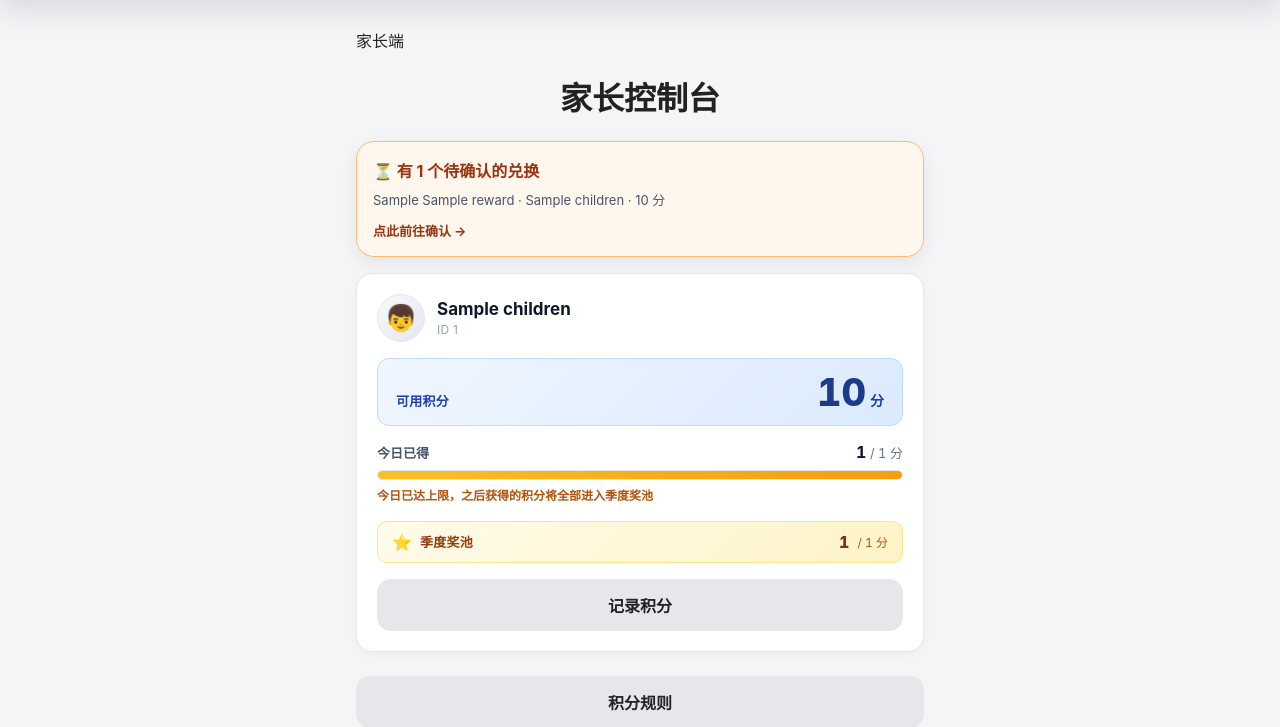
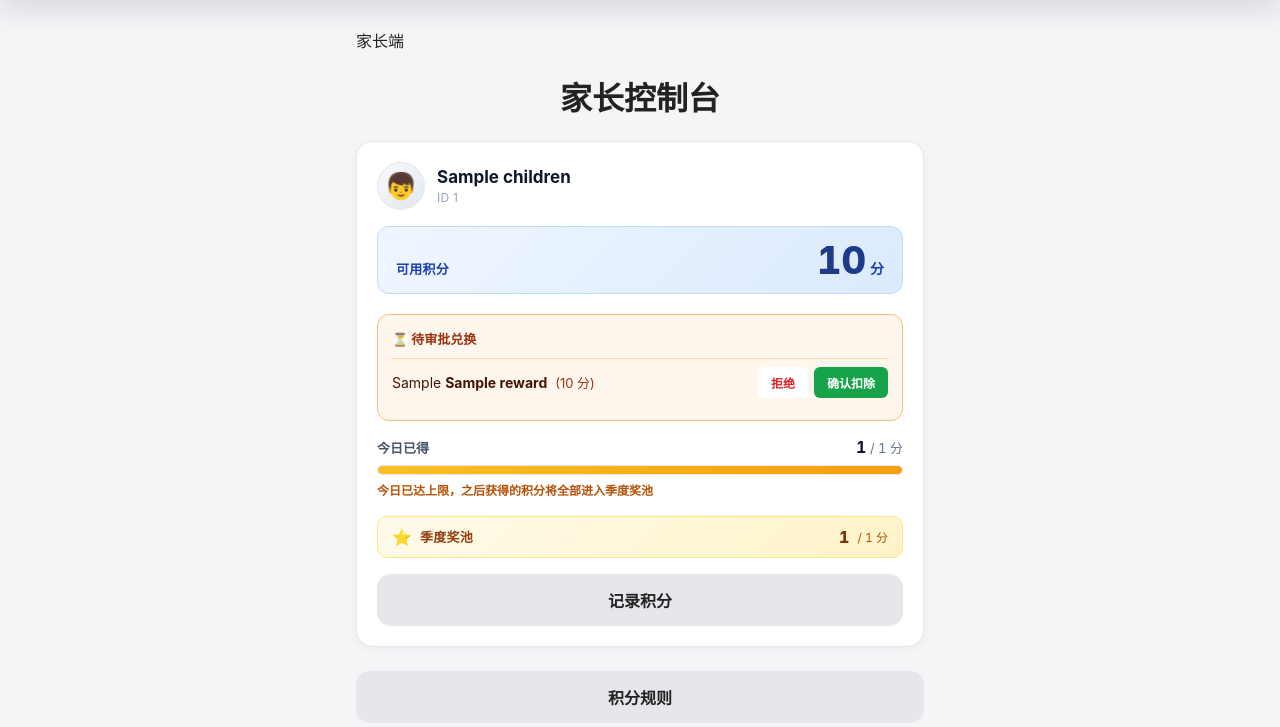
Before and after one commit to liuyivera/kids-reward-center, a PHP site: page /parent-dashboard.php in a window 1280 px wide. Shown: the part 63-790 px from the top of the page. Run offline with PHP 8.4, Linux system fonts and the light colour scheme; the visitor is signed in with stand-in values (Sample User, id 1); tables that the repository leaves empty hold one stand-in row (values such as "Sample post").

Commit message:
feat(dashboard): 将兑换审批直接嵌入孩子卡片，支持在控制台一键审批；彻底废弃独立审批页

```diff
--- a/parent-dashboard.php
+++ b/parent-dashboard.php
@@ -9,6 +9,11 @@ if ($familyId === null) {
 }
 
 $notice = '';
+if (isset($_GET['approved'])) {
+    $notice = '✅ 兑换已确认，积分已扣除。';
+} elseif (isset($_GET['rejected'])) {
+    $notice = '❌ 兑换已拒绝。';
+}
 
 if ($_SERVER['REQUEST_METHOD'] === 'POST') {
     verifyCsrf();
@@ -153,9 +158,9 @@ $childrenStmt = db()->prepare('SELECT * FROM children WHERE family_id = ? ORDER
 $childrenStmt->execute([$familyId]);
 $children = $childrenStmt->fetchAll();
 
-// 待审批（原代码定义了但从未 execute，现已修复）
+// 获取当前家庭所有待审批的兑换，并按 child_id 分组
 $pendingStmt = db()->prepare(
-    'SELECT rd.id, rd.cost, r.title, r.emoji, c.name AS child_name, c.id AS child_id
+    'SELECT rd.id, rd.cost, r.title, r.emoji, rd.child_id
      FROM redemptions rd
      JOIN rewards r ON r.id = rd.reward_id
      JOIN children c ON c.id = rd.child_id
@@ -165,7 +170,11 @@ $pendingStmt = db()->prepare(
 $pendingStmt->execute([$familyId]);
 $allPending = $pendingStmt->fetchAll();
 
-// 按位置循环分配 emoji，不再硬编码 child id
+$pendingByChild = [];
+foreach ($allPending as $p) {
+    $pendingByChild[(int)$p['child_id']][] = $p;
+}
+
 $emojiPool = ['👦', '👧', '🧒', '👶', '🐻', '🦊', '🐯', '🐼', '🐨', '🦁', '🐰', '🐷'];
 $childEmoji = [];
 foreach ($children as $i => $child) {
@@ -180,7 +189,6 @@ foreach ($children as $i => $child) {
   <title>家长控制台</title>
   <link rel="stylesheet" href="assets/style.css">
   <style>
-    /* ===== 家长控制台 - 孩子卡片 ===== */
     .dashboard-grid {
       display: grid;
       gap: 16px;
@@ -240,7 +248,6 @@ foreach ($children as $i => $child) {
       letter-spacing: 0.02em;
     }
 
-    /* 可用积分 —— 视觉焦点 */
     .dcc-balance {
       display: flex;
       align-items: baseline;
@@ -279,7 +286,6 @@ foreach ($children as $i => $child) {
       font-weight: 600;
     }
 
-    /* 今日进度 */
     .dcc-daily {
       display: flex;
       flex-direction: column;
@@ -342,7 +348,6 @@ foreach ($children as $i => $child) {
       font-weight: 600;
     }
 
-    /* 季度奖池 —— 独立视觉层级 */
     .dcc-pool {
       display: flex;
       align-items: center;
@@ -379,7 +384,87 @@ foreach ($children as $i => $child) {
       font-variant-numeric: tabular-nums;
     }
 
-    /* 操作 */
+    /* 待审批区 */
+    .dcc-pending {
+      background: #fff7ed;
+      border: 1px solid #fdba74;
+      border-radius: 12px;
+      padding: 14px;
+      margin-top: 4px;
+    }
+
+    .dcc-pending-title {
+      margin: 0 0 10px;
+      font-size: 13px;
+      font-weight: 700;
+      color: #9a3412;
+      display: flex;
+      align-items: center;
+      gap: 6px;
+    }
+
+    .dcc-pending-item {
+      display: flex;
+      align-items: center;
+      justify-content: space-between;
+      gap: 12px;
+      padding: 8px 0;
+      border-top: 1px solid #fed7aa;
+    }
+
+    .dcc-pending-item:first-of-type {
+      border-top: none;
+      padding-top: 0;
+    }
+
+    .dcc-pending-info {
+      flex: 1;
+      font-size: 14px;
+      color: #431407;
+    }
+
+    .dcc-pending-info strong {
+      font-weight: 700;
+    }
+
+    .dcc-pending-actions {
+      display: flex;
+      gap: 6px;
+      flex-shrink: 0;
+    }
+
+    .dcc-pending-actions form {
+      margin: 0;
+    }
+
+    .dcc-pending-actions button {
+      padding: 6px 12px;
+      font-size: 12px;
+      border-radius: 6px;
+      cursor: pointer;
+      font-weight: 600;
+      border: 1px solid transparent;
+      font-family: inherit;
+      transition: background 0.15s;
+    }
+
+    .btn-approve {
+      background: #16a34a;
+      color: #fff;
+    }
+    .btn-approve:hover {
+      background: #15803d;
+    }
+
+    .btn-reject {
+      background: #fff;
+      color: #dc2626;
+      border-color: #fca5a5;
+    }
+    .btn-reject:hover {
+      background: #fef2f2;
+    }
+
     .dcc-actions {
       display: flex;
       gap: 8px;
@@ -390,7 +475,6 @@ foreach ($children as $i => $child) {
       margin-top: 0;
     }
 
-    /* 空状态 */
     .dashboard-empty {
       background: #fff;
       border: 1px dashed #cbd5e1;
@@ -431,23 +515,6 @@ foreach ($children as $i => $child) {
         <p class="success"><?= htmlspecialchars($notice) ?></p>
       <?php endif; ?>
 
-      <?php if (! empty($allPending)): ?>
-        <a href="parent-rewards.php" style="display:block;text-decoration:none;color:inherit;margin-bottom:16px;">
-          <div class="summary-card" style="background:#fff7ed;border:1px solid #fdba74;margin:0;">
-            <h2 style="margin:0 0 8px;color:#9a3412;font-size:1rem;">⏳ 有 <?= count($allPending) ?> 个待确认的兑换</h2>
-            <?php foreach ($allPending as $p): ?>
-              <p class="muted" style="margin:4px 0;font-size:13px;">
-                <?= htmlspecialchars($p['emoji'] ?? '🎁') ?>
-                <?= htmlspecialchars($p['title']) ?>
-                · <?= htmlspecialchars($p['child_name']) ?>
-                · <?= (int)$p['cost'] ?> 分
-              </p>
-            <?php endforeach; ?>
-            <p style="margin:12px 0 0;font-weight:700;color:#9a3412;font-size:13px;">点此前往确认 →</p>
-          </div>
-        </a>
-      <?php endif; ?>
-
       <?php if (! $children): ?>
         <div class="dashboard-empty">
           <p>还没有孩子记录</p>
@@ -461,6 +528,7 @@ foreach ($children as $i => $child) {
             $dailyPercent = $dailyCap > 0 ? ($dailyShown / $dailyCap) * 100 : 0;
             $isDailyFull = $dailyShown >= $dailyCap;
             $emoji = $childEmoji[(int)$child['id']] ?? '🧒';
+            $childPending = $pendingByChild[(int)$child['id']] ?? [];
           ?>
             <article class="dcc">
               <div class="dcc-head">
@@ -478,6 +546,37 @@ foreach ($children as $i => $child) {
                   <span>分</span>
                 </div>
               </div>
+
+              <?php if (! empty($childPending)): ?>
+                <div class="dcc-pending">
+                  <div class="dcc-pending-title">⏳ 待审批兑换</div>
+                  <?php foreach ($childPending as $p): ?>
+                    <div class="dcc-pending-item">
+                      <div class="dcc-pending-info">
+                        <?= htmlspecialchars($p['emoji'] ?? '🎁') ?>
+                        <strong><?= htmlspecialchars($p['title']) ?></strong>
+                        <span style="font-size:13px;color:#9a3412;margin-left:4px;">(<?= (int)$p['cost'] ?> 分)</span>
+                      </div>
+                      <div class="dcc-pending-actions">
+                        <form method="post" action="approve-reward.php">
+                          <?= csrfField() ?>
+                          <input type="hidden" name="redemption_id" value="<?= (int)$p['id'] ?>">
+                          <input type="hidden" name="redirect_to" value="parent-dashboard.php">
+                          <input type="hidden" name="action" value="reject">
+                          <button type="submit" class="btn-reject">拒绝</button>
+                        </form>
+                        <form method="post" action="approve-reward.php">
+                          <?= csrfField() ?>
+                          <input type="hidden" name="redemption_id" value="<?= (int)$p['id'] ?>">
+                          <input type="hidden" name="redirect_to" value="parent-dashboard.php">
+                          <input type="hidden" name="action" value="approve">
+                          <button type="submit" class="btn-approve">确认扣除</button>
+                        </form>
+                      </div>
+                    </div>
+                  <?php endforeach; ?>
+                </div>
+              <?php endif; ?>
 
               <div class="dcc-daily">
                 <div class="dcc-daily-head">
```
Also changed, not shown: approve-reward.php (+9 -3 lines), parent-rewards.php (deleted, +0 -91 lines).
